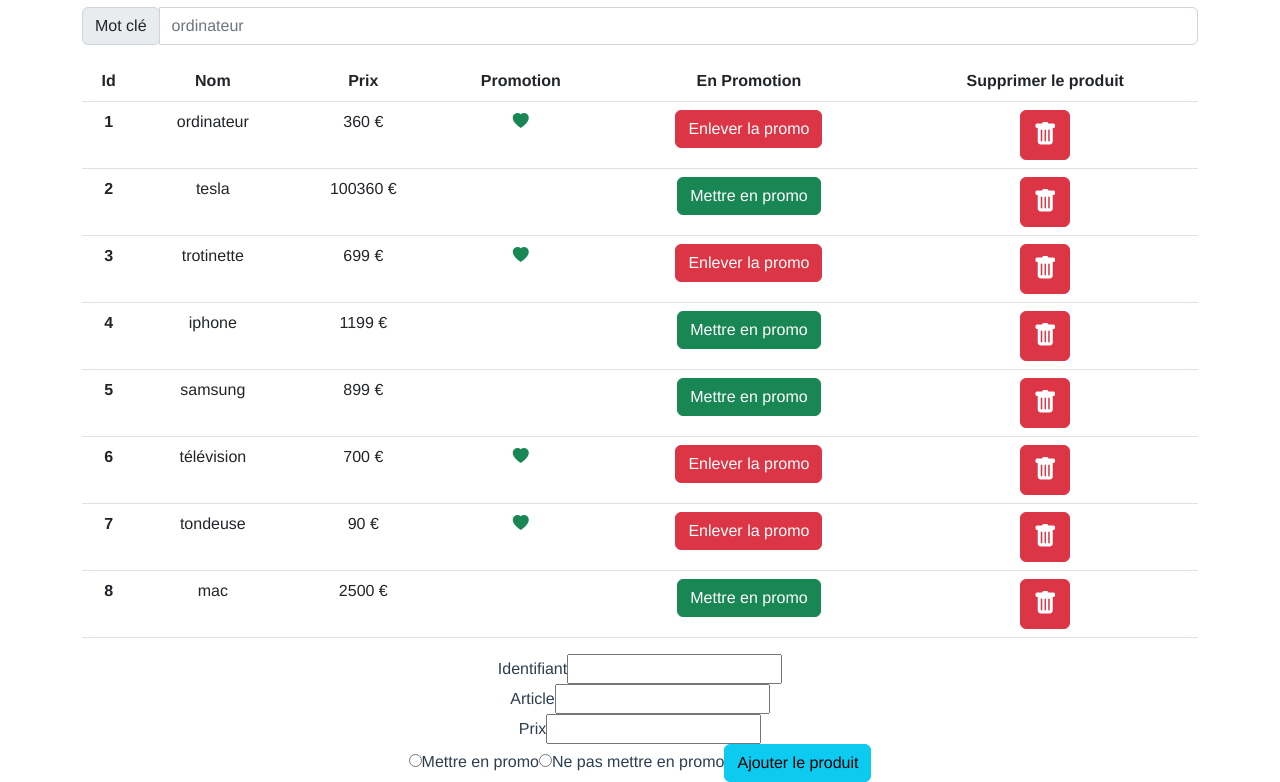
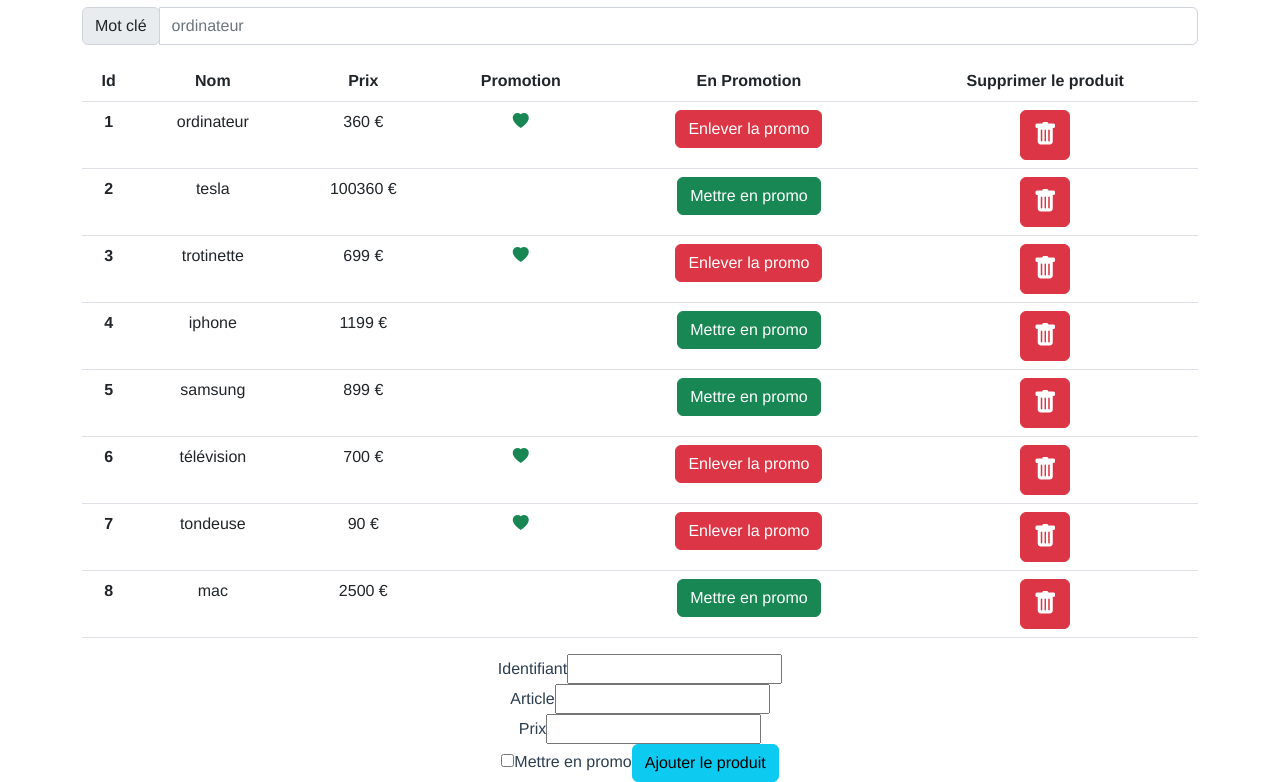
Before and after one commit to GalsenBoy/crossVue, a Vue app: page / in a window 1280 px wide. Shown: the part 309-1091 px from the top of the page. Built offline with nearby package versions, Linux system fonts and the light colour scheme.

Commit message:
Ajout multiple de produits

```diff
--- a/src/components/ProductComponent.vue
+++ b/src/components/ProductComponent.vue
@@ -67,24 +67,17 @@
           <label for="">Prix</label>
           <input type="number" v-model="form.price" />
         </div>
+
         <div>
           <input
-            type="radio"
+            type="checkbox"
             id="contactChoice1"
             name="contact"
             value="true"
             v-model="form.promotion"
           />
           <label for="contactChoice1">Mettre en promo</label>
-          <input
-            type="radio"
-            id="contactChoice2"
-            name="contact"
-            value="boolean"
-            v-model="form.promotion"
-          />
-          <label for="contactChoice2">Ne pas mettre en promo</label>
-          <button class="btn btn-info">Ajouter le produit</button>
+          <button type="submit" class="btn btn-info">Ajouter le produit</button>
         </div>
       </form>
     </div>
@@ -109,7 +102,9 @@ export default {
       products_filtre: [],
       key_word: "",
       form: {
-        id: "",
+        id: {
+          type: Number,
+        },
         name: "",
         price: "",
         promotion: "",
@@ -128,6 +123,13 @@ export default {
       this.products.splice(index, 1);
     },
     on_submit(e) {
+      if (this.form.id == "" || this.form.name == "" || this.form.price == "") {
+        e.preventDefault();
+        alert("Tous les champs doivent être remplis");
+      } else if (
+        (this.form.id != "" && this.form.name != "") ||
+        this.form.price != ""
+      ) {
         for (const product of this.products) {
           if (product.id == this.form.id) {
             e.preventDefault();
@@ -140,17 +142,12 @@ export default {
             alert("Cet article existe déjà veuillez rajouter un autre");
           }
         }
-      if (
-        this.form.id == "" ||
-        this.form.name == "" ||
-        this.form.price == "" ||
-        this.form.promotion == ""
-      ) {
-        e.preventDefault();
-        alert("Tous les champs doivent être remplis");
+        if (!e.preventDefault()) {
+          this.products.push(this.form);
+          console.log("got it");
         }
-
-      this.products.push(this.form);
+      }
+      this.form = {};
     },
   },
   computed: {
```
Lines whose indentation alone changed are shown as unchanged.
